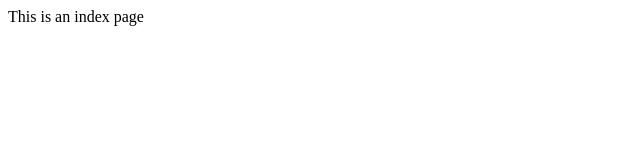
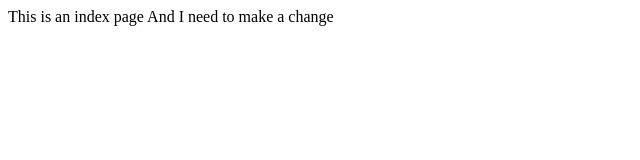
Before and after one commit to linda-smash/polio, a plain HTML site: page index.html in a window 1280 px wide. Shown: the whole page, without its empty margins (0-640 px from the left). Drawn offline with Linux system fonts and the light colour scheme.

Commit message:
Update index.html

```diff
--- a/index.html
+++ b/index.html
@@ -5,6 +5,6 @@
 </head>
 <body>
 	This is an index page
-
+And I need to make a change
 </body>
 </html>
```
